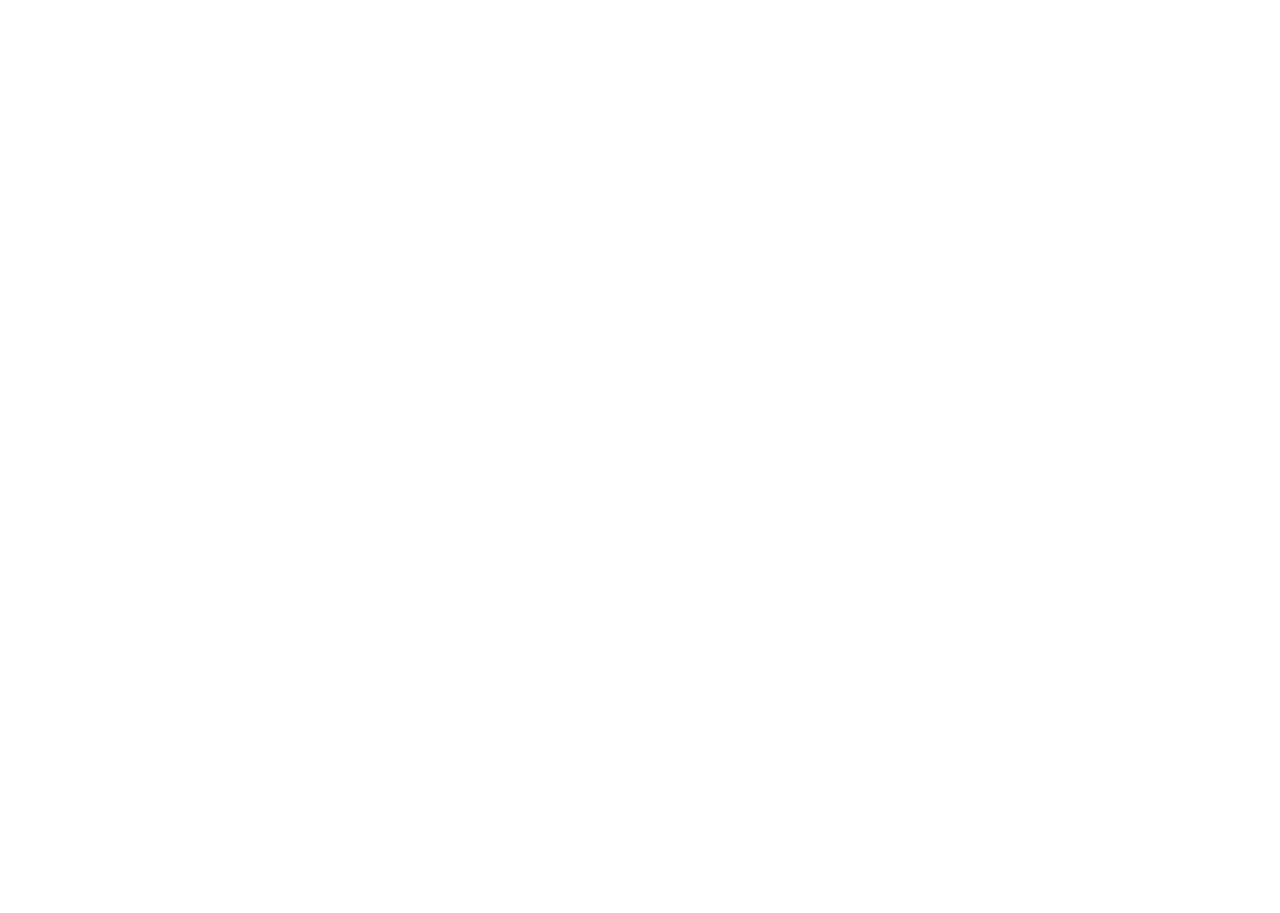
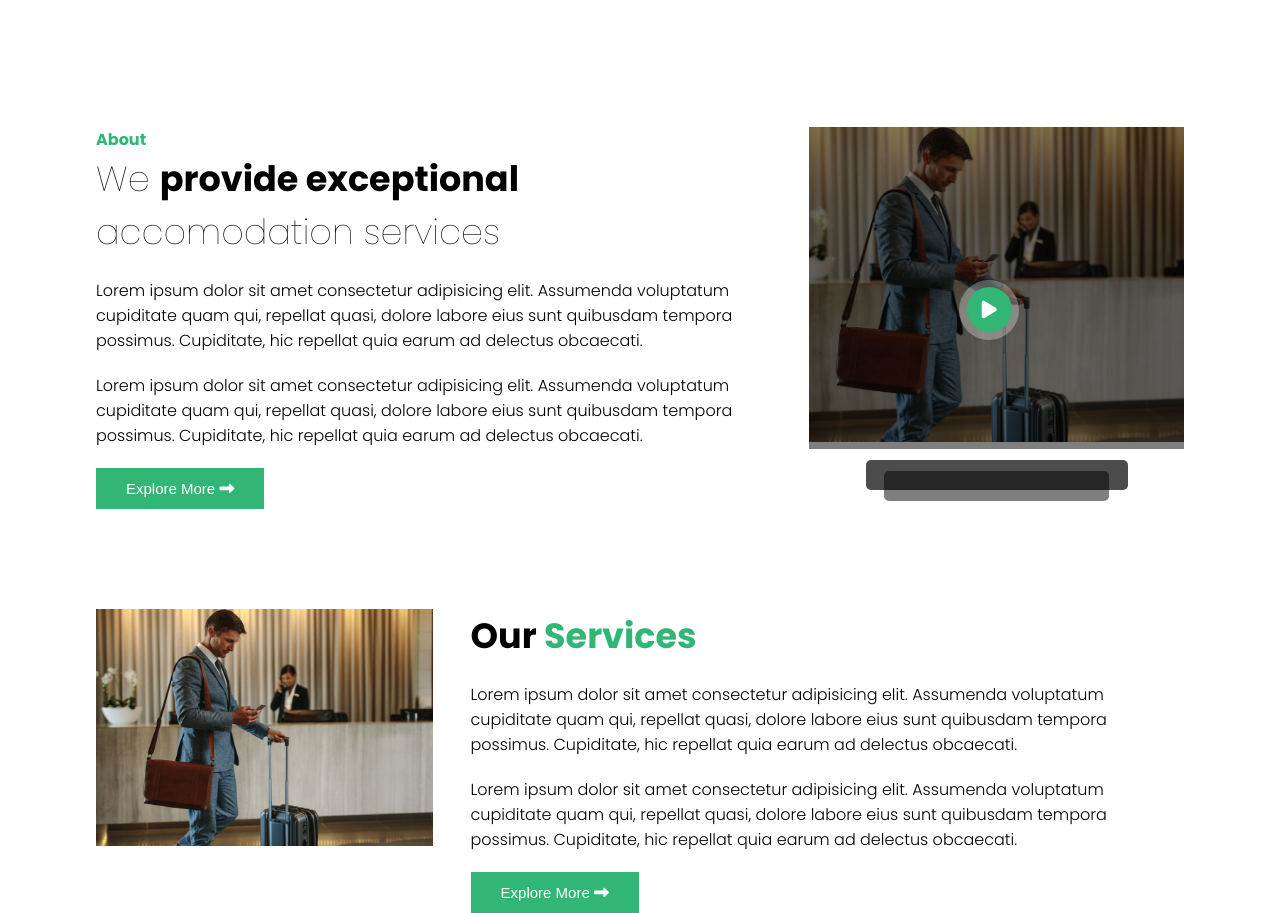
Before and after one commit to dimlaw7/Apart-Hotel, a React (Create React App) app: page /Apart-Hotel/about in a window 1280 px wide. Before the commit this address had no page. Shown: the part 180-1093 px from the top of the page. Before the commit the page ends 800 px from the top, so only its background shows below. Built offline with nearby package versions, Linux system fonts and the light colour scheme.

Commit message:
Add About page

```diff
--- a/src/App.css
+++ b/src/App.css
@@ -52,6 +52,18 @@
   color: white;
 }
 
+.secondary-btn {
+  background-color: #31b675;
+  color: #fff;
+}
+
+.outline-btn, .secondary-btn {
+  font-size: 15px;
+  font-weight: 400;
+  margin-top: 20px;
+  padding: 12px 30px;
+}
+
 .control-btn button {
   background-color: rgba(255, 255, 255, 0.3);
   line-height: 60px;
@@ -81,3 +93,7 @@
   outline: none;
   border: none;
 }
+
+.top {
+  margin-top: 100px;
+}
--- a/src/App.js
+++ b/src/App.js
@@ -2,6 +2,7 @@
 import { BrowserRouter, Routes, Route } from "react-router-dom";
 import Navbar from './semantics/Navbar/Navbar';
 import Home from './components/pages/Home';
+import About from './components/pages/About';
 
 function App() {
   return (
@@ -10,8 +11,8 @@
         <Routes>
           <Route path="/Apart-Hotel" element={<Navbar />}>
             <Route index element={<Home />} />
-            {/* <Route path="blogs" element={<Home />} />
-            <Route path="contact" element={<Contact />} />
+            <Route path="about" element={<About />} />
+            {/* <Route path="contact" element={<Contact />} />
             <Route path="*" element={<NoPage />} /> */}
           </Route>
         </Routes>
--- /dev/null
+++ b/src/components/About/About.css
@@ -0,0 +1,104 @@
+.about-card h4 {
+    color: #31b675;
+  }
+  .about-card h1 {
+    font-size: 35px;
+    font-weight: 100;
+  }
+  .about-card h1 span {
+    font-weight: bold;
+  }
+  .about-card p {
+    margin-top: 20px;
+    font-weight: 300;
+  }
+  .about-card .row1 {
+    padding-right: 30px;
+  }
+  .about-card .row.image,
+  .about-card .image {
+    position: relative;
+    padding-bottom: 6.2%;
+  }
+  .row.image img {
+    max-width: 100%;
+    height: 100%;
+    object-fit: cover;
+  }
+  .about-card .control-btn button {
+    left: 40%;
+  }
+  .about-card .control-btn i {
+    font-size: 20px;
+  }
+  .about-card .image::after {
+    content: "";
+    position: absolute;
+    top: 0;
+    bottom: 60px;
+    width: 100%;
+    background-color: rgba(0, 0, 0, 0.5);
+  }
+  .about-card .image::before {
+    content: "";
+    position: absolute;
+    bottom: 5%;
+    left: 15%;
+    background-color: rgba(0, 0, 0, 0.7);
+    width: 70%;
+    height: 30px;
+    border-radius: 5px;
+    z-index: -1;
+  }
+  .about-card .control-btn::before {
+    content: "";
+    position: absolute;
+    bottom: 2%;
+    left: 20%;
+    background-color: rgba(0, 0, 0, 0.5);
+    width: 60%;
+    height: 30px;
+    border-radius: 5px;
+    z-index: -1;
+  }
+  .features .flex_space {
+    flex-direction: row-reverse;
+  }
+  .features img {
+    width: 90%;
+  }
+  .features .control-btn,
+  .features .image::after,
+  .features .image::before,
+  .features .control-btn::before {
+    display: none;
+  }
+  .features h1 {
+    font-weight: bold;
+  }
+  .features h1 span {
+    color: #31b675;
+  }
+  @media screen and (max-width: 768px) {
+    .features .flex_space,
+    .about-card {
+      flex-direction: column;
+    }
+    .about-card .image::after,
+    .about-card .image::before,
+    .about-card .control-btn::before {
+      display: none;
+    }
+    .about-card .row {
+      width: 100%;
+    }
+    .about-card .row1 {
+        padding-right: 0;
+      }
+    .about-card .image {
+      margin-top: 50px;
+    }
+    .about-card img {
+      width: 100%;
+    }
+  }
--- /dev/null
+++ b/src/components/About/AboutCard.jsx
@@ -0,0 +1,29 @@
+import React from 'react'
+import './About.css'
+import Data from '../HomeSection/Data'
+
+const AboutCard = () => {
+  return (
+    <>
+        <div className='about-card mtop flex_space'>
+            <div className='row row1'>
+                <h4>About</h4>
+                <h1>We <span>provide exceptional</span> accomodation services</h1>
+                <p>Lorem ipsum dolor sit amet consectetur adipisicing elit. Assumenda voluptatum cupiditate quam qui, repellat quasi, dolore labore eius sunt quibusdam tempora possimus. Cupiditate, hic repellat quia earum ad delectus obcaecati.</p>
+                <p>Lorem ipsum dolor sit amet consectetur adipisicing elit. Assumenda voluptatum cupiditate quam qui, repellat quasi, dolore labore eius sunt quibusdam tempora possimus. Cupiditate, hic repellat quia earum ad delectus obcaecati.</p>
+                <button className='secondary-btn'>Explore More <i className='fas fa-long-arrow-alt-right'></i></button>
+            </div>
+            <div className='row image'>
+                <img src={`/${Data[1].images}`} alt='' />
+                <div className='control-btn'>
+                    <button className='prev'>
+                        <i className='fas fa-play'></i>
+                    </button>
+                </div>
+            </div>
+        </div>
+    </>
+  )
+}
+
+export default AboutCard
--- a/src/components/HomeSection/Slider.jsx
+++ b/src/components/HomeSection/Slider.jsx
@@ -29,7 +29,7 @@
             {Data.map((slide,index) => {
                 return (
                     <div className={index === currentImage ? 'slide active' : 'slide'} key={index}>
-                        {index === currentImage && <img src={slide.images} alt='Home'></img> }
+                        {index === currentImage && <img src={`/${slide.images}`} alt='Home'></img> }
                     </div>
                 )
             })}
--- /dev/null
+++ b/src/components/pages/About.jsx
@@ -0,0 +1,36 @@
+import React from 'react'
+import AboutCard from '../About/AboutCard'
+import Data from '../HomeSection/Data'
+
+const About = () => {
+  return (
+    <>
+        <section className='about top'>
+            <div className='container'>
+                <AboutCard />
+            </div>
+        </section>
+
+        <section className="features top">
+            <div className="container about-card flex_space">
+                <div className="row row1">
+                    <h1>Our <span>Services</span></h1>
+                    <p>Lorem ipsum dolor sit amet consectetur adipisicing elit. Assumenda voluptatum cupiditate quam qui, repellat quasi, dolore labore eius sunt quibusdam tempora possimus. Cupiditate, hic repellat quia earum ad delectus obcaecati.</p>
+                    <p>Lorem ipsum dolor sit amet consectetur adipisicing elit. Assumenda voluptatum cupiditate quam qui, repellat quasi, dolore labore eius sunt quibusdam tempora possimus. Cupiditate, hic repellat quia earum ad delectus obcaecati.</p>
+                    <button className='secondary-btn'>Explore More <i className='fas fa-long-arrow-alt-right'></i></button>
+                </div>
+                <div className='row image'>
+                <img src={`/${Data[1].images}`} alt='' />
+                <div className='control-btn'>
+                    <button className='prev'>
+                        <i className='fas fa-play'></i>
+                    </button>
+                </div>
+            </div>
+            </div>
+        </section>
+    </>
+  )
+}
+
+export default About
--- a/src/semantics/Navbar/Navbar.js
+++ b/src/semantics/Navbar/Navbar.js
@@ -15,10 +15,10 @@
                 </div>
                 <ul className={click ? 'nav-menu active' : 'nav-menu'}>
                     <li>
-                        <Link to='/' onClick={closeMobileMenu}>Home</Link>
+                        <Link to='/Apart-Hotel' onClick={closeMobileMenu}>Home</Link>
                     </li>
                     <li>
-                        <Link to='/home' onClick={closeMobileMenu}>About</Link>
+                        <Link to='about' onClick={closeMobileMenu}>About</Link>
                     </li>
                     <li>
                         <Link to='/gallery' onClick={closeMobileMenu}>Gallery</Link>
```
